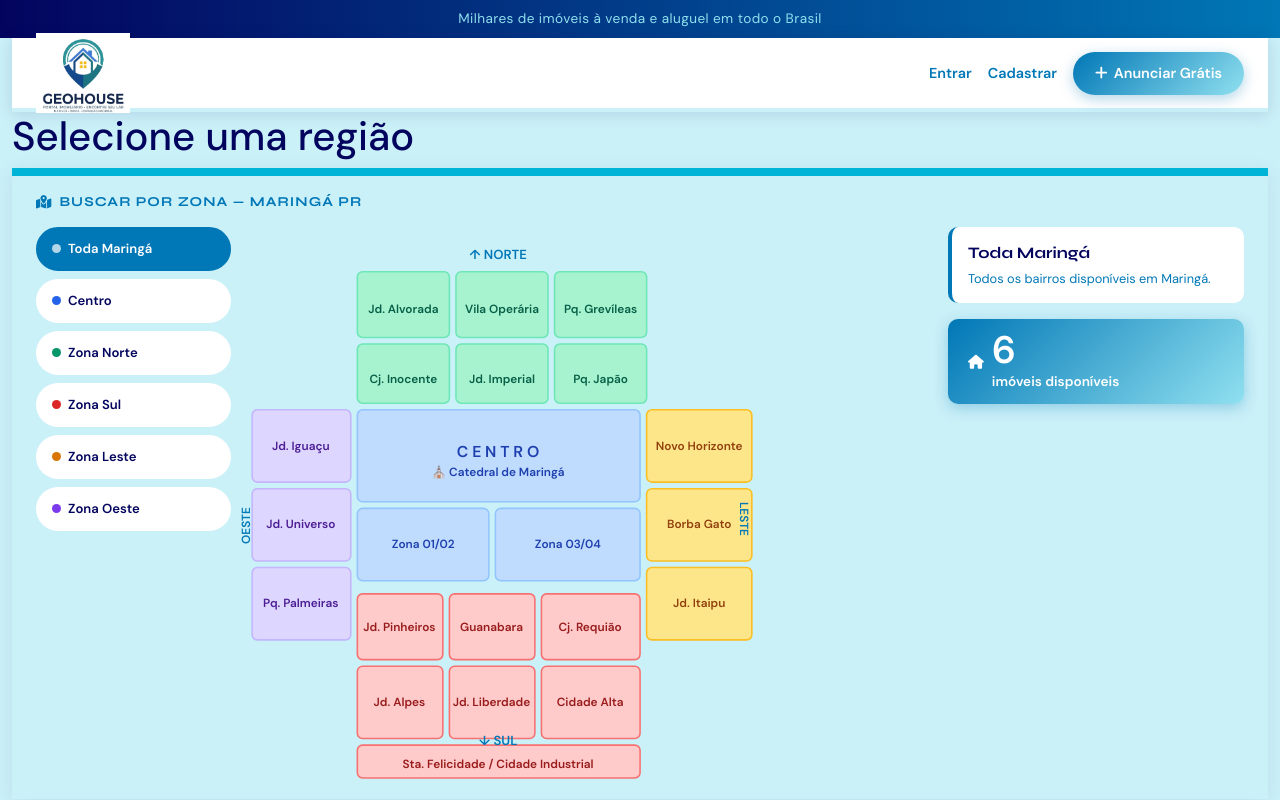
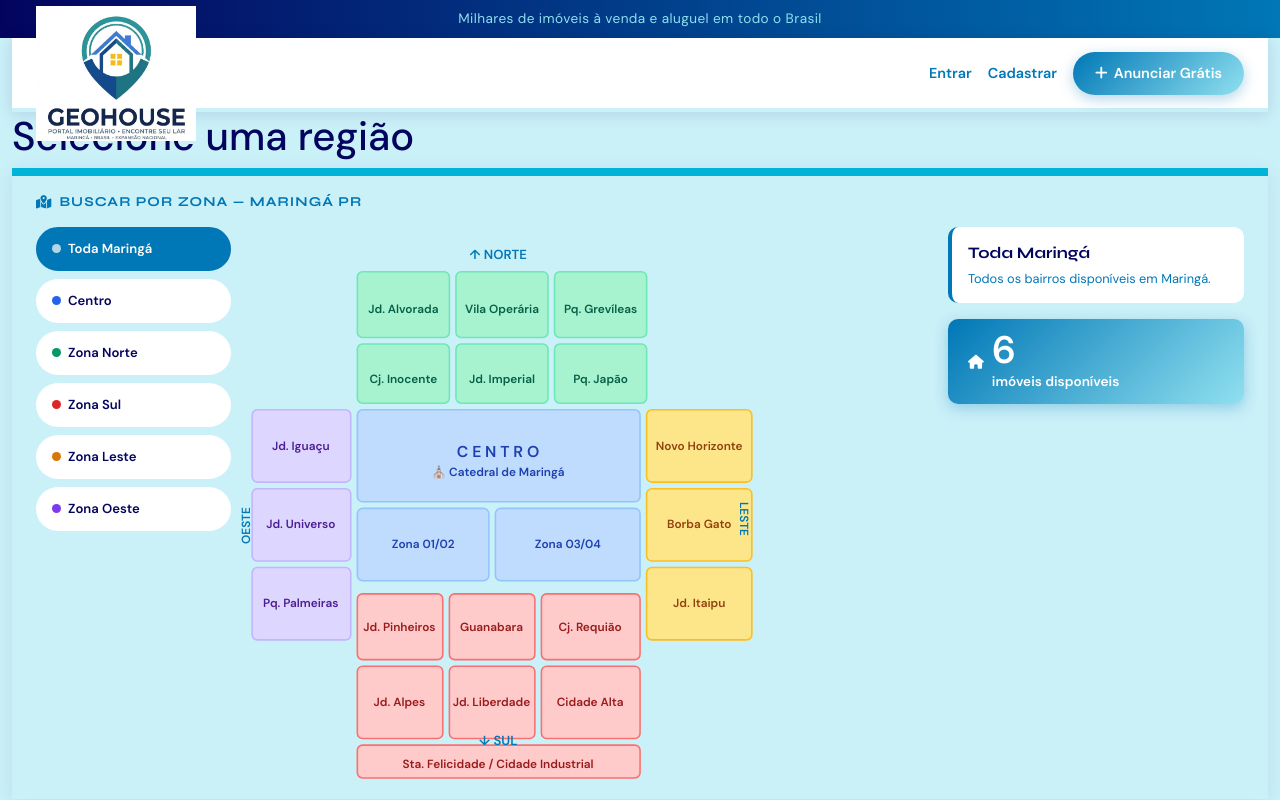
Before and after one commit to jaeno198/cotokin, a Vue app: page / in a window 1280 px wide. Shown: the top 800 px of the page. Built offline with nearby package versions, Linux system fonts and the light colour scheme; no server answers.

Commit message:
Fix image height in header navigation

```diff
--- a/src/App.vue
+++ b/src/App.vue
@@ -113,7 +113,7 @@ function fazerLogout() {
 <style>
 header nav a img {
   display: block;
-  height: 80px;
+  height: 60SSpx;
   max-width: 160px;
   width: auto;
   object-fit: contain;
```
